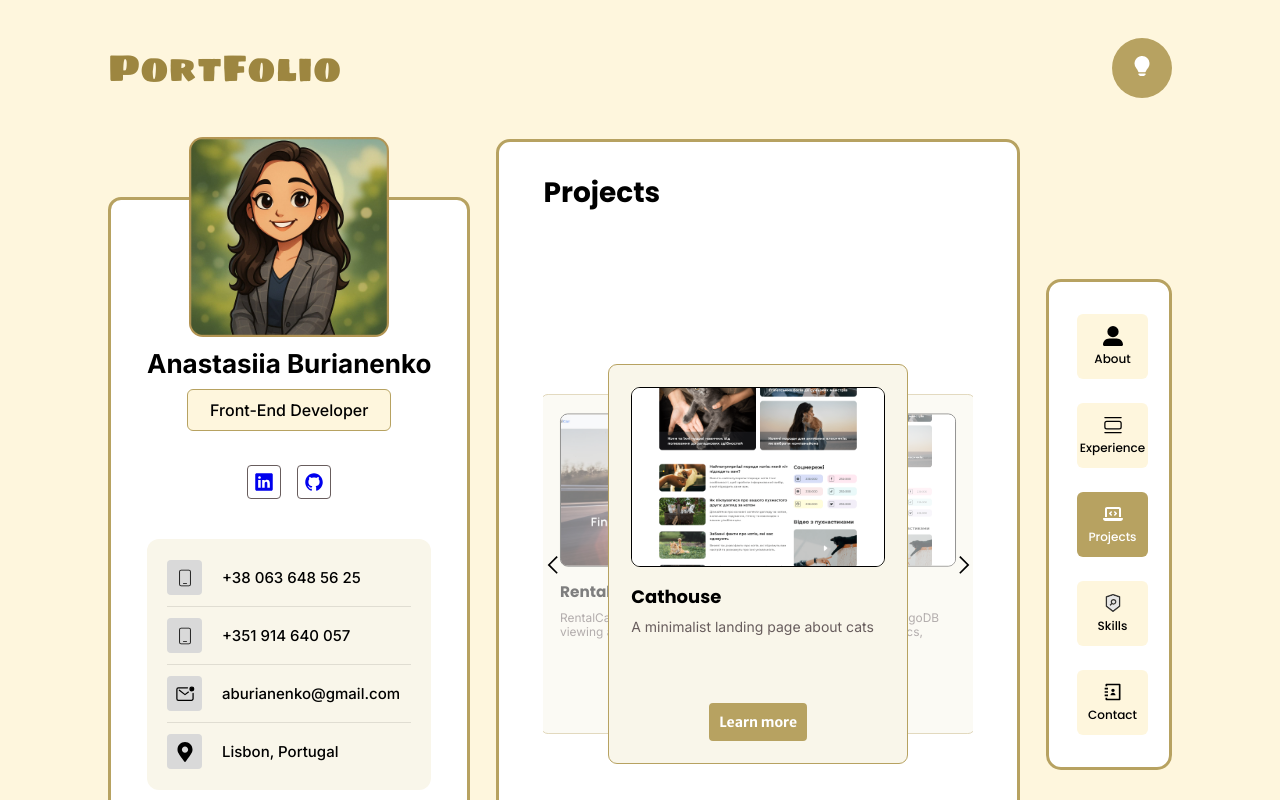
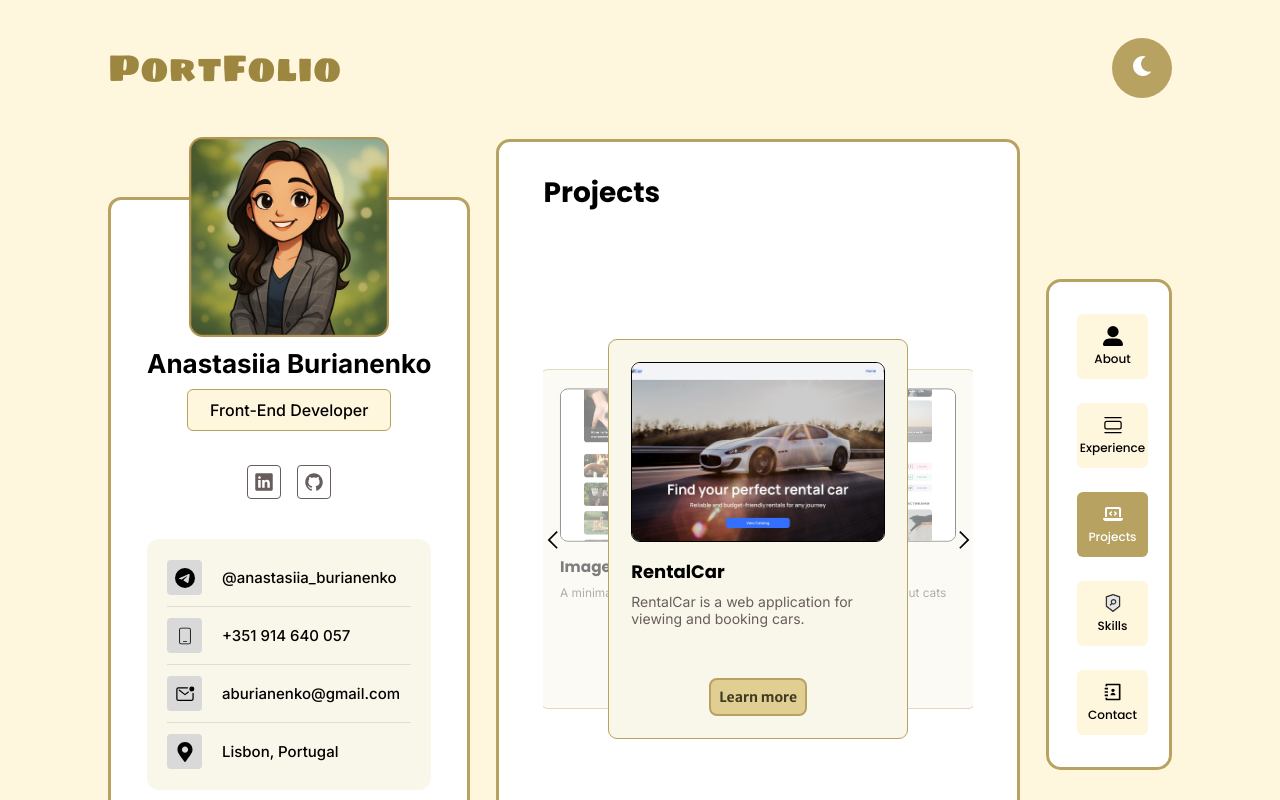
Before and after one commit to ABurianenko/portfolio, a React (Vite) app: page /projects in a window 1280 px wide. Shown: the top 800 px of the page. Built offline with nearby package versions, Linux system fonts and the light colour scheme.

Commit message:
some style changes

```diff
--- a/src/components/BurgerMenu/BurgerMenu.jsx
+++ b/src/components/BurgerMenu/BurgerMenu.jsx
@@ -1,6 +1,6 @@
 import { useEffect, useRef, useState } from "react"
 import { FaBars } from "react-icons/fa";
-import { IoMdClose } from "react-icons/io";
+import { AiOutlineClose } from "react-icons/ai";
 import { Navigation } from '../Navigation/Navigation'
 
 import s from './BurgerMenu.module.css'
@@ -60,7 +60,7 @@ export const BurgerMenu = () => {
     return (
         <div>
             <button onClick={toggleMenu} className={s.burgerBtn}>
-                {isOpen ? <IoMdClose /> : <FaBars  />}
+                {isOpen ? <AiOutlineClose /> : <FaBars  />}
             </button>
 
             {isOpen && (
--- a/src/components/BurgerMenu/BurgerMenu.module.css
+++ b/src/components/BurgerMenu/BurgerMenu.module.css
@@ -17,7 +17,7 @@
     background: transparent;
     border: none;
     z-index: 1000;
-    font-size: 1.8rem;
+    font-size: 2rem;
     cursor: pointer;
     color: var(--logo-color);
 }
--- a/src/components/Navigation/Navigation.module.css
+++ b/src/components/Navigation/Navigation.module.css
@@ -41,7 +41,7 @@
     flex-direction: column;
     align-items: center;
     gap: 1em;
-    margin: 0 24px;
+    margin: 0 36px;
     padding: 4rem 2rem;
     width: 100%;
     max-width: 369px;
--- a/src/components/Profile/Profile.jsx
+++ b/src/components/Profile/Profile.jsx
@@ -2,6 +2,7 @@ import { IoLogoLinkedin, IoMailUnreadOutline } from "react-icons/io5";
 import { IoLogoGithub } from "react-icons/io";
 import { CiMobile1 } from "react-icons/ci";
 import { FaMapMarkerAlt } from "react-icons/fa";
+import { BsTelegram } from "react-icons/bs";
 import s from './Profile.module.css'
 import { useMediaPoints } from "../../hooks/useMediaPoints";
 
@@ -18,8 +19,8 @@ export const Profile = () => {
                         <p className={s.position}>Front-End Developer</p>
                         <ul className={s.networkList}>
                             <li className={s.networkItem}>
-                                <a className={s.contacts} href="tel:+380636485625">
-                                    <CiMobile1 style={{ color: 'var(--service-desc-color)' }} />
+                                <a className={s.contacts} href="https://t.me/anastasiia_burianenko">
+                                    <BsTelegram style={{ color: 'var(--service-desc-color)' }} />
                                 </a>
                             </li>
                             <li className={s.networkItem}>
@@ -57,22 +58,22 @@ export const Profile = () => {
                         <ul className={s.networkList}>
                             <li className={s.networkItem}>
                                 <a href="https://www.linkedin.com/in/anastasiia-burianenko/">
-                                    <IoLogoLinkedin className={s.linkedin} />
+                                    <IoLogoLinkedin style={{ color: 'var(--service-desc-color)' }} />
                                 </a>
                             </li>
                             <li className={s.networkItem}>
                                 <a href="https://github.com/ABurianenko">
-                                    <IoLogoGithub className={s.github} />
+                                    <IoLogoGithub style={{ color: 'var(--service-desc-color)' }} />
                                 </a>
                             </li>
                         </ul>
                         <ul className={s.contactsList}>
                             <li className={s.contactsItem}>
                                 <div className={s.contactsIcon}>
-                                    <CiMobile1 />
+                                    <BsTelegram />
                                 </div>
 
-                                <a className={s.contacts} href="tel:+380636485625">+38 063 648 56 25</a>
+                                <a className={s.contacts} href="https://t.me/anastasiia_burianenko">@anastasiia_burianenko</a>
                             </li>
                             <li className={s.contactsItem}>
                                 <div className={s.contactsIcon}>
--- a/src/components/ProjectCard/ProjectCard.module.css
+++ b/src/components/ProjectCard/ProjectCard.module.css
@@ -81,15 +81,15 @@
     padding: 8px;
     display: flex;
 
-    border: 2px solid var(--submit-btn);
-    border-radius: 4px;
+    border: 2px solid var(--border-color);
+    border-radius: 8px;
 
-    background-color: var(--submit-btn);
+    background-color: var(--buttonbg);
 
     font-family: var(--third-family);
     font-weight: 700;
     font-size: 14px;
-    color: var(--containerbg);
+    color: var(--button-text-color);
 
     justify-content: center;
     align-self: center;
--- a/src/pages/Projects/Projects.jsx
+++ b/src/pages/Projects/Projects.jsx
@@ -31,13 +31,13 @@ export const Projects = () => {
         dispatch(fetchProjects());
     }, [dispatch]);
 
-    useEffect(() => {
-        const interval = setInterval(() => {
-        goToNext();
-    }, 5000);
+    // useEffect(() => {
+    //     const interval = setInterval(() => {
+    //     goToNext();
+    // }, 5000);
 
-        return () => clearInterval(interval);
-    }, [goToNext]);
+    //     return () => clearInterval(interval);
+    // }, [goToNext]);
 
 
 
--- a/src/pages/Projects/Projects.module.css
+++ b/src/pages/Projects/Projects.module.css
@@ -1,7 +1,11 @@
 .slider {
     position: relative;
-    height: 700px;
+    height: 500px;
     overflow: hidden;
+
+    @media screen and (min-width:1240px) {
+        height: 650px;
+    }
 }
 
 .navBtn {
--- a/src/ui/SwitchTheme/SwitchTheme.jsx
+++ b/src/ui/SwitchTheme/SwitchTheme.jsx
@@ -1,7 +1,7 @@
 import { useDispatch, useSelector } from "react-redux";
 import { themeSelect } from "../../redux/theme/selectors";
 import { toggleTheme } from "../../redux/theme/slice";
-import { BsLightbulbFill } from "react-icons/bs";
+import { IoSunnySharp } from "react-icons/io5";
 import { FaMoon } from "react-icons/fa";
 
 import s from './SwitchTheme.module.css'
@@ -15,7 +15,7 @@ export const SwitchTheme = () => {
             onClick={() => dispatch(toggleTheme())}
             className={s.themeBtn}
         >
-            {theme === 'light' ? <BsLightbulbFill className={s.themeIcon} /> : <FaMoon />}
+            {theme === 'light' ? <FaMoon /> : <IoSunnySharp className={s.themeIcon} /> }
         </button>
     )
 }
--- a/src/ui/SwitchTheme/SwitchTheme.module.css
+++ b/src/ui/SwitchTheme/SwitchTheme.module.css
@@ -11,3 +11,8 @@
         height: 60px;
     }
 }
+
+.themeIcon {
+    width: 28px;
+    height: 28px;
+}
```
